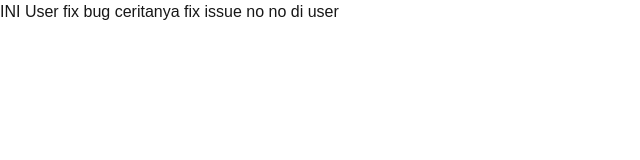
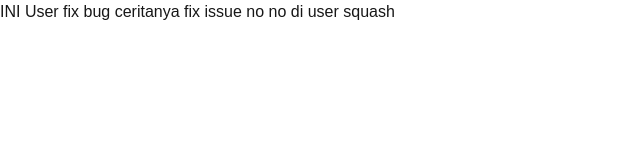
Before and after one commit to FauziSeptians/explore-git-graph, a Next.js app: page /user in a window 1280 px wide. Shown: the top 160 px of the page, without its empty margins (0-640 px from the left). Built offline with nearby package versions, Linux system fonts and the light colour scheme.

Commit message:
fix: squash

```diff
--- a/src/app/user/page.tsx
+++ b/src/app/user/page.tsx
@@ -1,6 +1,6 @@
 
 export default function User() {
   return (
-    <div>INI User fix bug ceritanya fix issue no no di user</div>
+    <div>INI User fix bug ceritanya fix issue no no di user squash</div>
   );
 }
```
